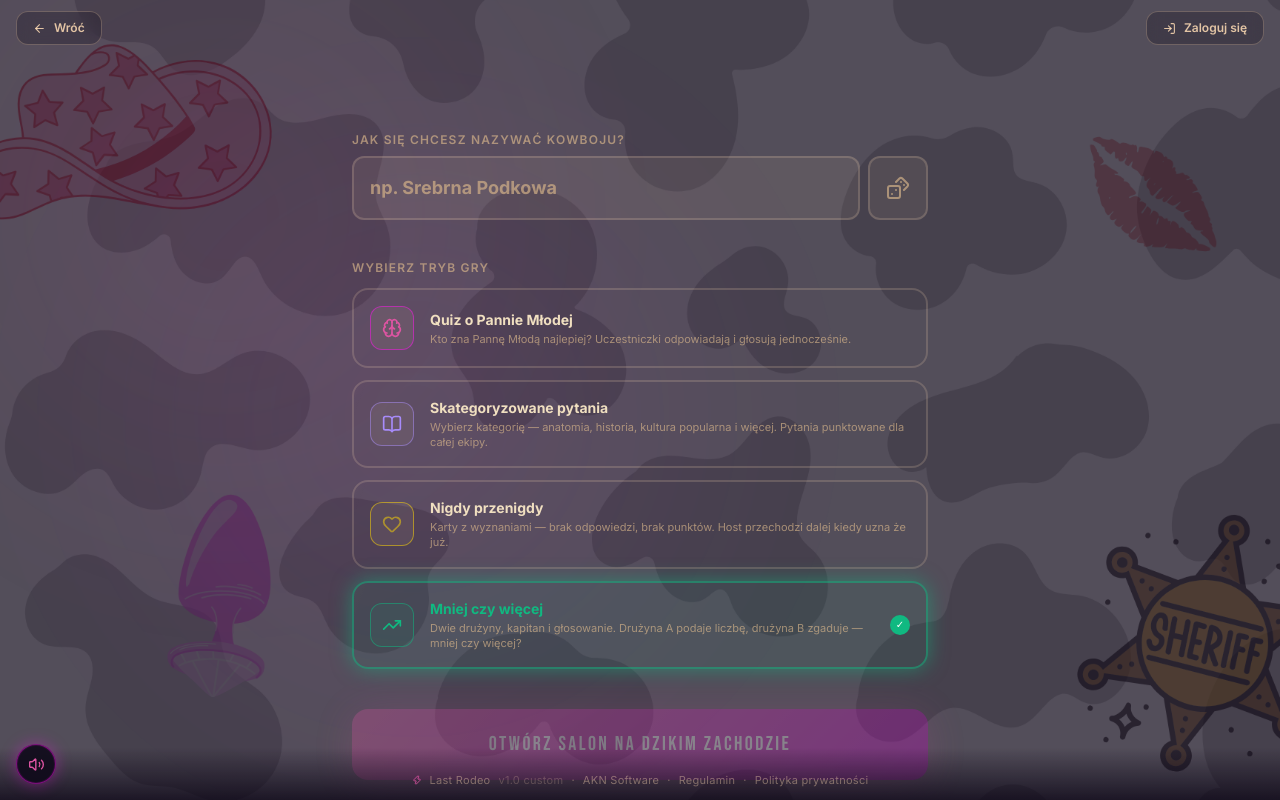
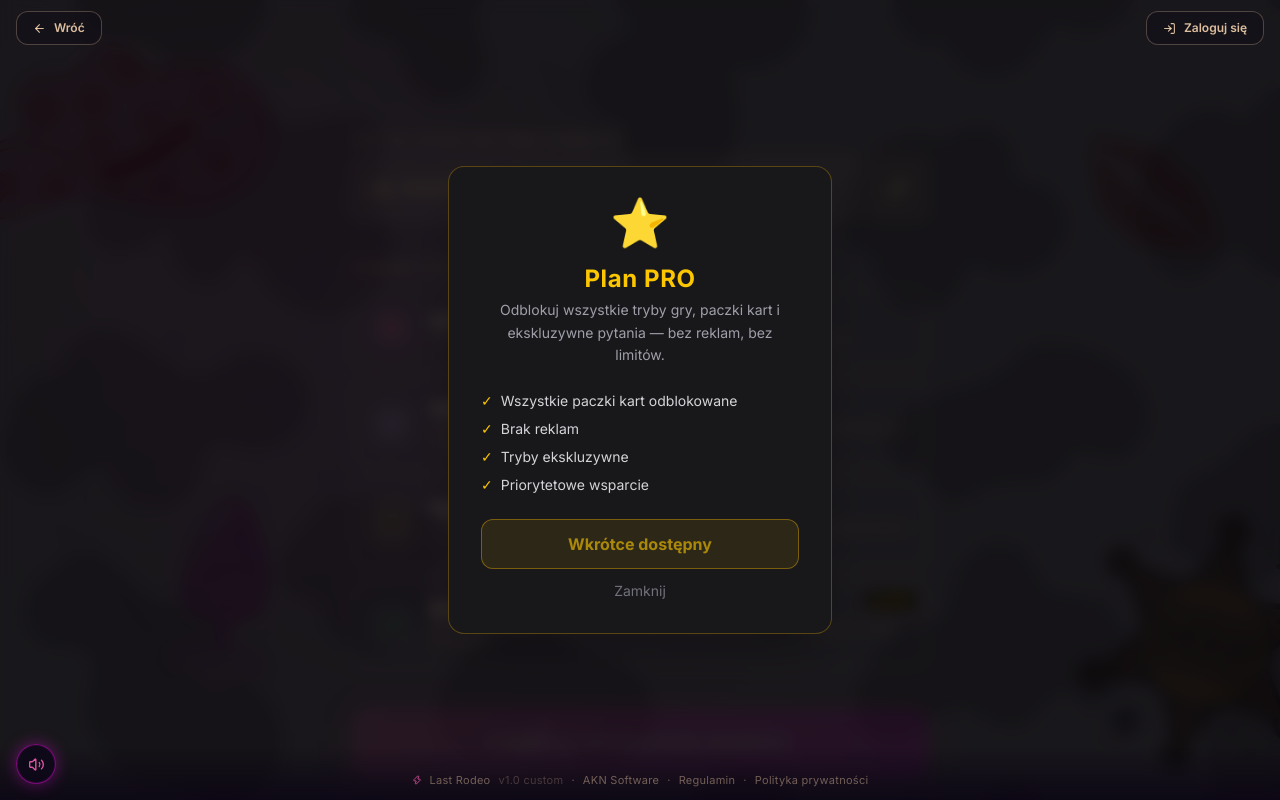
Before and after one commit to ksarpe/neon-saloon, a Next.js app: page /graj/host in a window 1280 px wide. Both pictures are taken after a click on the button 640 px from the left and 624 px from the top of the page. Built offline with nearby package versions, Linux system fonts and the light colour scheme; no server answers; a web font is replaced by a local one.

Commit message:
pro plan introduce - phase1

```diff
--- a/src/app/graj/host/page.tsx
+++ b/src/app/graj/host/page.tsx
@@ -5,6 +5,9 @@ import { motion } from 'framer-motion'
 import { useRouter } from 'next/navigation'
 import { Loader2, Dices, Brain, Heart, BookOpen, TrendingUp } from 'lucide-react'
 import { Button } from '@/components/ui/button'
+import { ProModal } from '@/components/ui/ContentGate'
+import { useContentAccess } from '@/hooks/useContentAccess'
+import { checkAccess } from '@/lib/content-access'
 import { FUNNY_NAMES } from '@/lib/games/data'
 
 const GAME_MODES = [
@@ -46,6 +49,7 @@ const GAME_MODES = [
     color: '#10b981',
     border: 'rgba(16,185,129,0.5)',
     bg: 'rgba(16,185,129,0.07)',
+    isPremium: true,
   },
 ]
 
@@ -55,7 +59,9 @@ export default function HostSetupPage() {
   const [selectedMode, setSelectedMode] = useState<string | null>(null)
   const [creating, setCreating] = useState(false)
   const [error, setError] = useState<string | null>(null)
+  const [proModalOpen, setProModalOpen] = useState(false)
   const [placeholder, setPlaceholder] = useState('np. Szeryf Alicja')
+  const access = useContentAccess()
 
   useEffect(() => {
     const randomName = FUNNY_NAMES[Math.floor(Math.random() * FUNNY_NAMES.length)]
@@ -161,7 +167,13 @@ export default function HostSetupPage() {
                   key={mode.id}
                   id={`mode-${mode.id}`}
                   whileTap={{ scale: 0.97 }}
-                  onClick={() => setSelectedMode(mode.id)}
+                  onClick={() => {
+                    if (mode.isPremium && !checkAccess({ type: 'premium' }, access).granted) {
+                      setProModalOpen(true)
+                      return
+                    }
+                    setSelectedMode(mode.id)
+                  }}
                   className="group relative flex items-center gap-4 overflow-hidden rounded-2xl border-2 p-4 text-left transition-all duration-200"
                   style={{
                     borderColor: active ? mode.border : 'var(--saloon-border)',
@@ -170,6 +182,12 @@ export default function HostSetupPage() {
                   }}
                 >
                   <div className="pointer-events-none absolute inset-y-0 -left-[100%] z-0 w-full skew-x-[-20deg] bg-gradient-to-r from-transparent via-white/20 to-transparent transition-all duration-700 ease-in-out group-hover:left-[100%]" />
+
+                  {mode.isPremium && (
+                    <div className="absolute top-2 right-2 z-20 flex items-center gap-1 rounded-full border border-yellow-500/50 bg-black/60 px-2 py-0.5 text-[9px] font-bold tracking-widest text-yellow-400 uppercase">
+                      🔒 PRO
+                    </div>
+                  )}
 
                   <div
                     className="relative z-10 flex h-11 w-11 shrink-0 items-center justify-center rounded-xl"
@@ -242,6 +260,8 @@ export default function HostSetupPage() {
           )}
         </motion.div>
       </div>
+
+      {proModalOpen && <ProModal onClose={() => setProModalOpen(false)} />}
     </div>
   )
 }
--- a/src/app/page.tsx
+++ b/src/app/page.tsx
@@ -13,6 +13,7 @@ interface GameModeCard {
   desc: string
   gradient: string
   accent: string
+  isPremium?: boolean
 }
 
 const GAME_MODES: GameModeCard[] = [
@@ -47,6 +48,7 @@ const GAME_MODES: GameModeCard[] = [
     desc: 'Dwie drużyny, zgadywanie na żywo. Wygrywają sprytniejsi.',
     gradient: 'linear-gradient(160deg, #001a0d 0%, #004020 55%, #0d9e6a 100%)',
     accent: '#10b981',
+    isPremium: true,
   },
 ]
 
@@ -74,6 +76,13 @@ const HOW_IT_WORKS = [
 function ModeCardContent({ mode, isActive }: { mode: GameModeCard; isActive: boolean }) {
   return (
     <>
+      {/* PRO badge */}
+      {mode.isPremium && (
+        <div className="absolute top-4 right-4 z-20 flex items-center gap-1 rounded-full border border-yellow-500/50 bg-black/60 px-2.5 py-1 text-[10px] font-bold tracking-widest text-yellow-400 uppercase backdrop-blur-sm">
+          🔒 PRO
+        </div>
+      )}
+
       {/* Top edge shine */}
       <div
         className="absolute top-0 right-0 left-0 h-px"
--- /dev/null
+++ b/src/components/ui/ContentGate.tsx
@@ -0,0 +1,106 @@
+'use client'
+
+import { useState } from 'react'
+import { useContentAccess } from '@/hooks/useContentAccess'
+import { checkAccess, type ContentGate as Gate } from '@/lib/content-access'
+
+interface ContentGateProps {
+  gate: Gate
+  children: React.ReactNode
+  /** Override the default blur+lock fallback with your own UI */
+  fallback?: React.ReactNode
+  className?: string
+}
+
+export function ContentGate({ gate, children, fallback, className }: ContentGateProps) {
+  const access = useContentAccess()
+  const result = checkAccess(gate, access)
+
+  if (result.granted) return <>{children}</>
+  if (fallback !== undefined) return <>{fallback}</>
+  return (
+    <LockedOverlay className={className}>
+      {children}
+    </LockedOverlay>
+  )
+}
+
+// — Internal components —
+
+function LockedOverlay({ children, className }: { children: React.ReactNode; className?: string }) {
+  const [open, setOpen] = useState(false)
+
+  return (
+    <>
+      <div
+        className={`relative cursor-pointer group ${className ?? ''}`}
+        onClick={() => setOpen(true)}
+        role="button"
+        aria-label="Odblokuj zawartość PRO"
+      >
+        <div className="blur-sm pointer-events-none select-none" aria-hidden>
+          {children}
+        </div>
+        <div className="absolute inset-0 flex flex-col items-center justify-center gap-1 bg-black/50 rounded-xl transition-colors group-hover:bg-black/60">
+          <span className="text-3xl">🔒</span>
+          <span className="text-xs font-bold tracking-widest text-yellow-400 uppercase">PRO</span>
+        </div>
+      </div>
+
+      {open && <ProModal onClose={() => setOpen(false)} />}
+    </>
+  )
+}
+
+export function ProModal({ onClose }: { onClose: () => void }) {
+  return (
+    <div
+      className="fixed inset-0 z-50 flex items-end sm:items-center justify-center bg-black/70 backdrop-blur-sm p-4"
+      onClick={onClose}
+    >
+      <div
+        className="w-full max-w-sm rounded-2xl border border-yellow-500/30 bg-zinc-900 p-8 text-center shadow-2xl"
+        onClick={(e) => e.stopPropagation()}
+      >
+        <div className="mb-4 text-5xl">⭐</div>
+
+        <h2 className="mb-1 text-2xl font-bold tracking-wide text-yellow-400">Plan PRO</h2>
+        <p className="mb-6 text-sm leading-relaxed text-zinc-400">
+          Odblokuj wszystkie tryby gry, paczki kart i ekskluzywne pytania — bez reklam,
+          bez limitów.
+        </p>
+
+        <div className="mb-3 flex flex-col gap-2 text-left text-sm text-zinc-300">
+          {PRO_PERKS.map((perk) => (
+            <div key={perk} className="flex items-center gap-2">
+              <span className="text-yellow-400">✓</span>
+              {perk}
+            </div>
+          ))}
+        </div>
+
+        <div className="mt-6 flex flex-col gap-3">
+          <button
+            disabled
+            className="cursor-not-allowed rounded-xl border border-yellow-500/40 bg-yellow-500/10 py-3 px-6 font-bold text-yellow-400/60"
+          >
+            Wkrótce dostępny
+          </button>
+          <button
+            onClick={onClose}
+            className="text-sm text-zinc-500 transition-colors hover:text-zinc-300"
+          >
+            Zamknij
+          </button>
+        </div>
+      </div>
+    </div>
+  )
+}
+
+const PRO_PERKS = [
+  'Wszystkie paczki kart odblokowane',
+  'Brak reklam',
+  'Tryby ekskluzywne',
+  'Priorytetowe wsparcie',
+]
--- /dev/null
+++ b/src/hooks/useContentAccess.ts
@@ -0,0 +1,12 @@
+'use client'
+
+import { useSession } from 'next-auth/react'
+import type { UserAccess } from '@/lib/content-access'
+
+export function useContentAccess(): UserAccess {
+  const { data: session } = useSession()
+  return {
+    isPremium: session?.user?.isPremium ?? false,
+    unlockedByAd: [],
+  }
+}
--- a/src/lib/auth.ts
+++ b/src/lib/auth.ts
@@ -23,7 +23,12 @@ export const authOptions: NextAuthOptions = {
         const valid = await bcrypt.compare(credentials.password, user.password)
         if (!valid) return null
 
-        return { id: user.id, email: user.email, name: user.name ?? user.email }
+        return {
+          id: user.id,
+          email: user.email,
+          name: user.name ?? user.email,
+          isPremium: user.isPremium ?? false,
+        }
       },
     }),
   ],
@@ -36,12 +41,16 @@ export const authOptions: NextAuthOptions = {
 
   callbacks: {
     async jwt({ token, user }) {
-      if (user) token.id = user.id
+      if (user) {
+        token.id = user.id
+        token.isPremium = user.isPremium ?? false
+      }
       return token
     },
     async session({ session, token }) {
       if (token && session.user) {
-        ;(session.user as typeof session.user & { id: string }).id = token.id as string
+        session.user.id = token.id
+        session.user.isPremium = token.isPremium
       }
       return session
     },
--- /dev/null
+++ b/src/lib/content-access.ts
@@ -0,0 +1,40 @@
+export type GateType = 'free' | 'premium' | 'ad' | 'premium_or_ad'
+
+export interface ContentGate {
+  type: GateType
+  /** Required for 'ad' and 'premium_or_ad' gates — identifies which content was unlocked via ad */
+  contentId?: string
+}
+
+export interface UserAccess {
+  isPremium: boolean
+  /** IDs unlocked by watching an ad (mobile flow, future) */
+  unlockedByAd: string[]
+}
+
+export type AccessResult =
+  | { granted: true }
+  | { granted: false; reason: 'upgrade_required' }
+  | { granted: false; reason: 'watch_ad'; contentId: string }
+  | { granted: false; reason: 'upgrade_or_ad'; contentId?: string }
+
+export function checkAccess(gate: ContentGate, access: UserAccess): AccessResult {
+  if (gate.type === 'free') return { granted: true }
+
+  if (gate.type === 'premium') {
+    if (access.isPremium) return { granted: true }
+    return { granted: false, reason: 'upgrade_required' }
+  }
+
+  if (gate.type === 'ad') {
+    const contentId = gate.contentId ?? 'unknown'
+    if (access.unlockedByAd.includes(contentId)) return { granted: true }
+    return { granted: false, reason: 'watch_ad', contentId }
+  }
+
+  // premium_or_ad
+  if (access.isPremium) return { granted: true }
+  const contentId = gate.contentId ?? 'unknown'
+  if (access.unlockedByAd.includes(contentId)) return { granted: true }
+  return { granted: false, reason: 'upgrade_or_ad', contentId }
+}
--- /dev/null
+++ b/src/types/next-auth.d.ts
@@ -0,0 +1,22 @@
+import 'next-auth'
+import 'next-auth/jwt'
+
+declare module 'next-auth' {
+  interface Session {
+    user: {
+      id: string
+      isPremium: boolean
+    } & DefaultSession['user']
+  }
+
+  interface User {
+    isPremium?: boolean
+  }
+}
+
+declare module 'next-auth/jwt' {
+  interface JWT {
+    id: string
+    isPremium: boolean
+  }
+}
```
